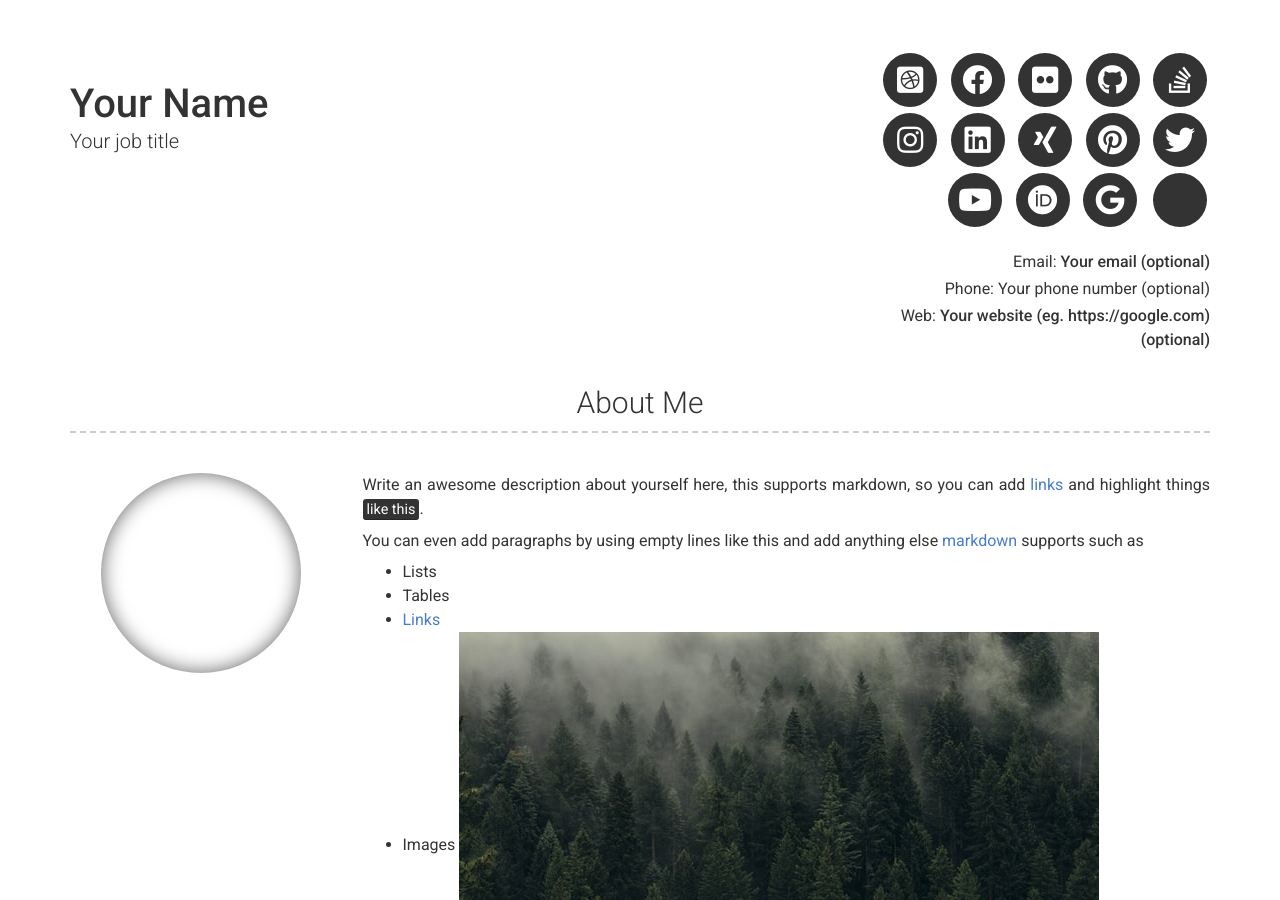
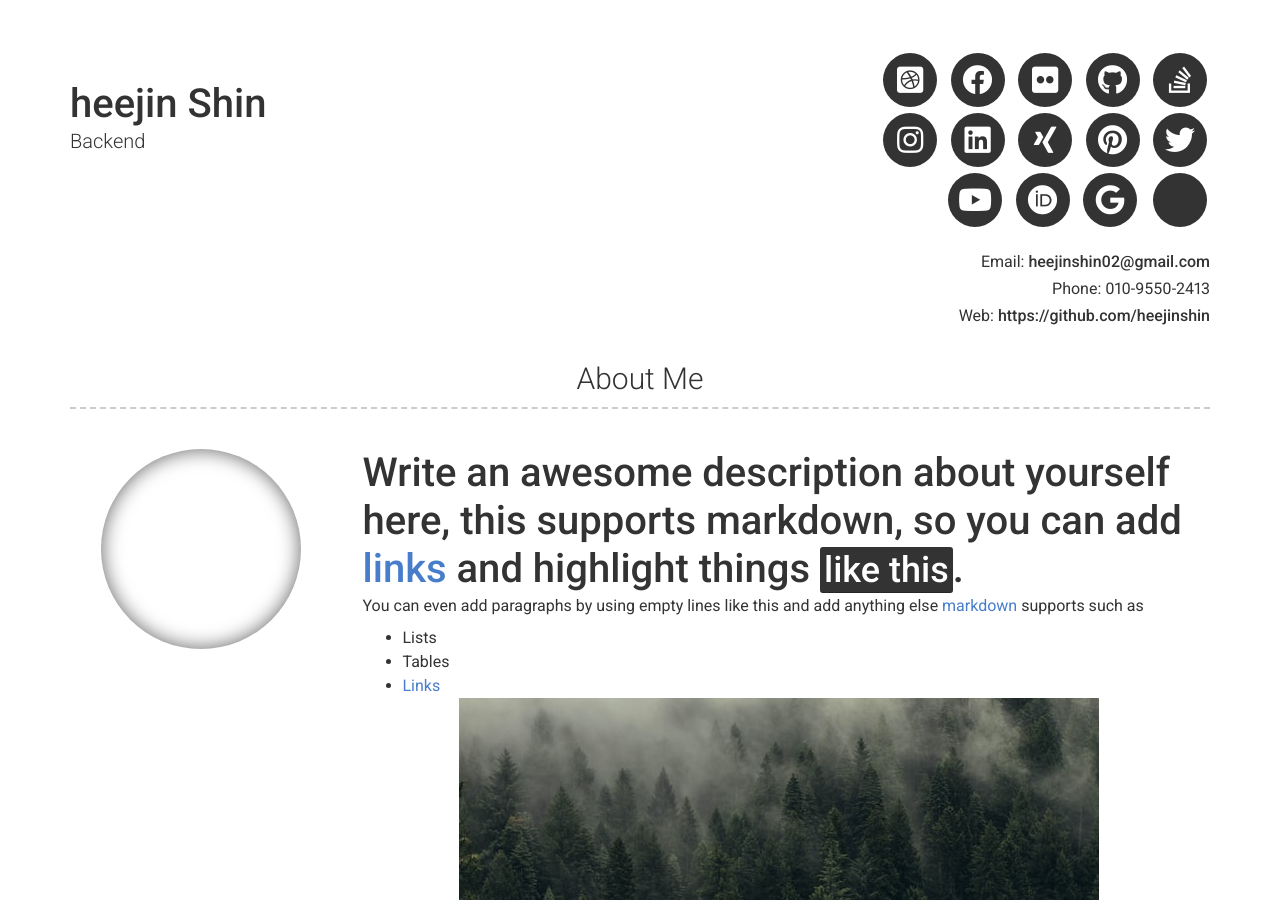
Before and after one commit to heejinshin/heejinshin.github.io, a Jekyll site: the page built from index.md, in a window 1280 px wide and 900 px high. Built offline with Jekyll 4.4.1, drawn with Linux system fonts in a browser that asks for light colours; nearby versions of some CDN libraries; some of the changed text lies outside the part shown.

Commit message:
amend test

```diff
--- a/_config.yml
+++ b/_config.yml
@@ -6,13 +6,13 @@ repository: Git repository where your resume will be hosted, only required if yo
 version: 2
 
 # Personal info
-name: Your Name
-title: Your job title
-email: Your email (optional)
+name: heejin Shin
+title: Backend
+email: heejinshin02@gmail.com
 # email_title: Email (Email title override)
-phone: Your phone number (optional)
+phone: 010-9550-2413
 # phone_title: Phone (Phone title override)
-website: Your website (eg. https://google.com)(optional)
+website: https://github.com/heejinshin
 # website_title: Web (Website title override)
 
 # Dark Mode (true/false/never)
@@ -52,7 +52,8 @@ additional_links:
 # about_title: About Me (Use this to override about section title)
 about_profile_image: Directory of profile image (eg. images/profile.jpg)
 about_content: | # this will include new lines to allow paragraphs
-  Write an awesome description about yourself here, this supports markdown, so you can add [links](http://foobar.com) and highlight things <mark>like this</mark>.
+  # Write an awesome description about yourself here, this supports markdown, so you can add [links](http://foobar.com) and highlight things <mark>like this</mark>.
+
 
   You can even add paragraphs by using empty lines like this and add anything else [markdown](https://www.markdownguide.org/getting-started#what-is-markdown) supports such as
     - Lists
--- a/_test/_config-version-1.yml
+++ b/_test/_config-version-1.yml
@@ -3,9 +3,9 @@ repository: sproogen/modern-resume-theme
 # favicon: Directory of your favicon (eg. images/favicon.ico)(optional)
 
 # Personal info
-name: Your Name
-title: Your job title
-email: test@email.com
+name: heejin Shin
+title: Junior Backend-Developer
+email: heejinshin02gmail.com
 phone: 07845248563
 website: sproogen.github.io/modern-resume-theme
 
--- a/_test/_data/education.yml
+++ b/_test/_data/education.yml
@@ -1,4 +1,4 @@
-- name: Institution 1
+- name: Institution dks
   dates: 2016 - 2019
   qualification: Degree
   quote: >
```
